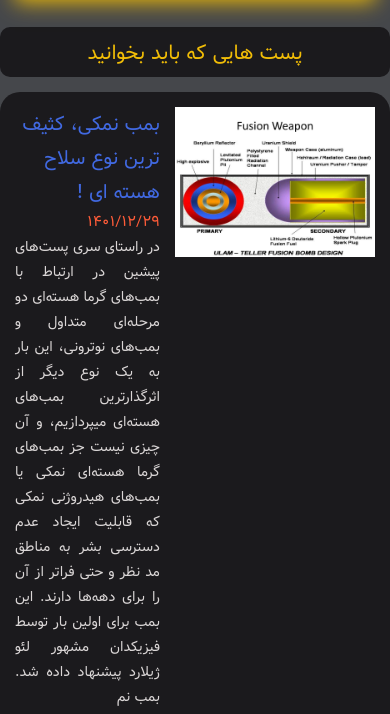
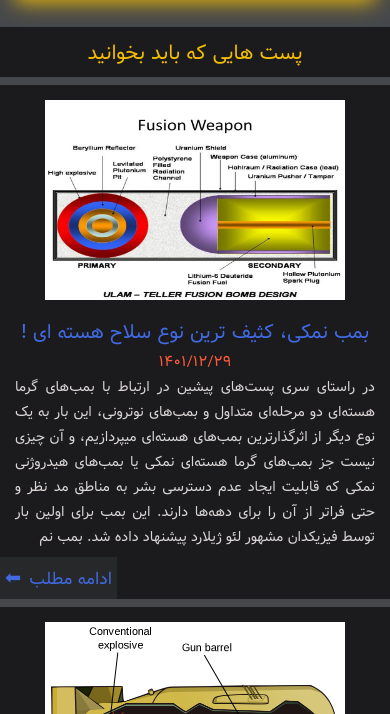
Before and after one commit to InfinitDarknes/Nuclear-blog, a plain HTML site: page index.html in a window 390 px wide. Shown: the part 123-837 px from the top of the page. Drawn offline with Linux system fonts and the light colour scheme.

Commit message:
Update HomePage.css

```diff
--- a/Style/HomePage.css
+++ b/Style/HomePage.css
@@ -103,3 +103,34 @@
   width: 30px;
   height: 30px;
 }
+@media (max-width: 800px) {
+  .gallery-title {
+    border-radius: 0;
+  }
+  #post-banners-container {
+    margin-top: 8px;
+  }
+  .post-banner {
+    flex-direction: column;
+    align-items: center;
+    border-radius: 0;
+    margin-bottom: 8px;
+  }
+  .post-banner-image-container {
+    width: 300px;
+    height: 200px;
+  }
+  .post-banner-image {
+    object-fit: fill;
+    width: 100%;
+    height: 100%;
+  }
+  .post-banner-info-section {
+    align-items: center;
+    width: 100%;
+    margin: 15px 0 0 0;
+  }
+  #pagination {
+    border-radius: 0;
+  }
+}
```
